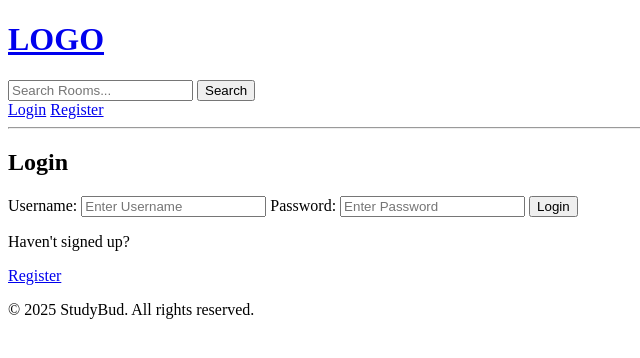
After one commit to AbirHasanOnowy/Study_Buddy, a Django app: page /login/ in a window 1280 px wide. The commit adds this page. Shown: the top 358 px of the page, without its empty margins (0-640 px from the left). Run offline with Django 5.2, Linux system fonts and the light colour scheme.

Commit message:
Implement user authentication: add login, logout, and registration functionality with corresponding views and templates; update navbar and main layout to reflect user status and messages.

```diff
--- a/studybud/base/templates/base/home.html
+++ b/studybud/base/templates/base/home.html
@@ -33,10 +33,12 @@
           {{ room.id }}.
           <a href="{% url 'room' room.id %}">{{ room.name }}</a>
         </p>
-        <small>{{ room.topic.name }}</small>
-        <p>{{ room.description }}</p>
+        <i>{{ room.topic.name }}</i><br /><br />
+        <small>{{ room.description }}</small><br /><br />
+        {% if request.user == room.host %}
         <a href="{% url 'update-room' room.id %}">Edit Room</a>
         <a href="{% url 'delete-room' room.id %}">Delete Room</a>
+        {% endif %}
         <hr />
         <br />
       </div>
--- /dev/null
+++ b/studybud/base/templates/base/login_register.html
@@ -0,0 +1,31 @@
+{% extends 'main.html' %} {% block content %} {% if page == 'login' %}
+<div>
+  <form method="POST" action="">
+    {% csrf_token %}
+    <h2>Login</h2>
+    <label for="username">Username:</label>
+    <input type="text" name="username" placeholder="Enter Username" required />
+    <label for="password">Password:</label>
+    <input
+      type="password"
+      name="password"
+      placeholder="Enter Password"
+      required
+    />
+    <input type="submit" value="Login" />
+    <p>Haven't signed up?</p>
+    <a href="{% url 'register' %}">Register</a>
+  </form>
+</div>
+{% elif page == 'register' %}
+<div>
+  <form method="POST" action="">
+    {% csrf_token %}
+    <h2>Register</h2>
+    {{ form.as_p }}<br />
+    <input type="submit" value="Register" />
+    <p>Already signed up?</p>
+    <a href="{% url 'login' %}">Login</a>
+  </form>
+</div>
+{% endif %} {% endblock %}
--- a/studybud/base/urls.py
+++ b/studybud/base/urls.py
@@ -3,6 +3,9 @@ from . import views
 
 
 urlpatterns = [
+    path('login/', views.loginPage, name='login'),
+    path('logout/', views.logoutUser, name='logout'),
+    path('register/', views.registerPage, name='register'),
     path('', views.home, name='home'),
     path('room/<str:pk>/', views.room, name='room'),
     path('create-room/', views.createRoom, name='create-room'),
--- a/studybud/base/views.py
+++ b/studybud/base/views.py
@@ -1,11 +1,56 @@
 from django.shortcuts import render, redirect
+from django.contrib import messages
+from django.contrib.auth import authenticate, login, logout
+from django.contrib.auth.forms import UserCreationForm
+from django.contrib.auth.models import User
+from django.contrib.auth.decorators import login_required
 from django.db.models import Q
+from django.http import HttpResponse
 from .models import Room, Topic
 from .forms import RoomForm
 
+def loginPage(request):
 
+    page = 'login'
+    if request.user.is_authenticated:
+        return redirect('home')
 
-# Create your views here.
+    if request.method == 'POST':
+        username = request.POST.get('username').lower()
+        password = request.POST.get('password')
+        try:
+            user = User.objects.get(username=username)
+        except:
+            messages.error(request, 'User does not exist')
+        user = authenticate(request, username=username, password=password)
+        if user is not None:
+            login(request, user)
+            return redirect('home')
+        else:
+            messages.error(request, 'Username OR Password does not exist')
+    context = {'page': page}
+    return render(request, 'base/login_register.html', context)
+
+def logoutUser(request):
+    logout(request)
+    return redirect('home')
+
+def registerPage(request):
+    page = 'register'
+    form = UserCreationForm()
+    if request.method == 'POST':
+        form = UserCreationForm(request.POST)
+        if form.is_valid():
+            user = form.save(commit=False)
+            user.username = user.username.lower()
+            user.save()
+            login(request, user)
+            return redirect('home')
+        else:
+            messages.error(request, 'An error occurred during registration')
+    context = {'form': form, 'page': page}
+    return render(request, 'base/login_register.html', context)
+
 def home(request):
     q = request.GET.get('q') if request.GET.get('q') != None else ''
     rooms = Room.objects.filter(Q(topic__name__icontains=q) |
@@ -15,15 +60,20 @@ def home(request):
     context = {'rooms': rooms, 'topics': topics, 'room_count': room_count}
     return render(request, 'base/home.html', context)
 
+
+
 def room(request, pk):
     room = Room.objects.get(id=pk)
     context = {'room': room}
     return render(request, 'base/room.html', context)
 
+
+
+@login_required(login_url='login')
 def createRoom(request):
     form = RoomForm()
     if request.method == 'POST':
-        print(request.POST)
+        # print(request.POST)
         form = RoomForm(request.POST)
         if form.is_valid():
             form.save()
@@ -31,9 +81,16 @@ def createRoom(request):
     context = {'form': form}
     return render(request, 'base/room_form.html', context)
 
+
+
+@login_required(login_url='login')
 def updateRoom(request, pk):
     room = Room.objects.get(id=pk)
     form = RoomForm(instance=room)
+
+    if request.user != room.host:
+        return HttpResponse('You are not room host!')
+
     if request.method == 'POST':
         form = RoomForm(request.POST, instance=room)
         if form.is_valid():
@@ -42,8 +99,15 @@ def updateRoom(request, pk):
     context = {'form': form}
     return render(request, 'base/room_form.html', context)
 
+
+
+@login_required(login_url='login')
 def deleteRoom(request, pk):
     room = Room.objects.get(id=pk)
+
+    if request.user != room.host:
+        return HttpResponse('You are not room host!')
+
     if request.method == 'POST':
         room.delete()
         return redirect('home')
--- a/studybud/templates/main.html
+++ b/studybud/templates/main.html
@@ -7,6 +7,18 @@
   </head>
   <body>
     {% include 'navbar.html' %}
+
+    {% if messages %}
+      <ul class="messages">
+        {% for message in messages %}
+          <li>
+            {{ message }}
+          </li>
+        {% endfor %}
+      </ul>
+    {% endif %}
+
+
     {% block content %}
 
     {% endblock %}
--- a/studybud/templates/navbar.html
+++ b/studybud/templates/navbar.html
@@ -7,4 +7,12 @@
   <button type="submit">Search</button>
 </form>
 
+{% if user.is_authenticated %}
+<p>Hello {{request.user}}</p>
+<a href="{% url 'logout' %}">Logout</a>
+{% else %}
+<a href="{% url 'login' %}">Login</a>
+<a href="{% url 'register' %}">Register</a>
+{% endif %}
+
 <hr />
```
Also changed, not shown: workflow.txt (+13 -0 lines), studybud/db.sqlite3.
